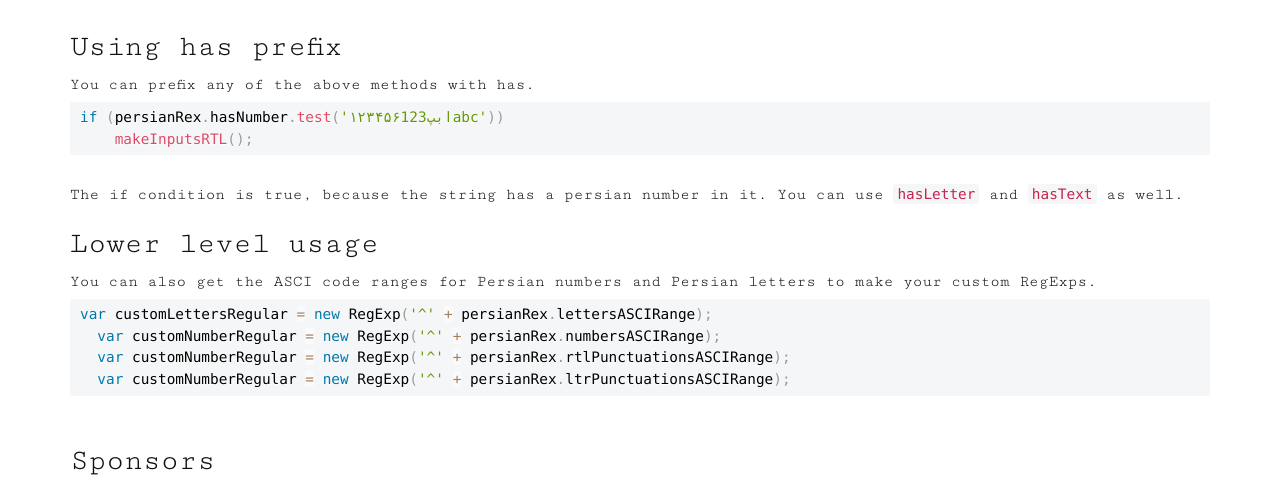
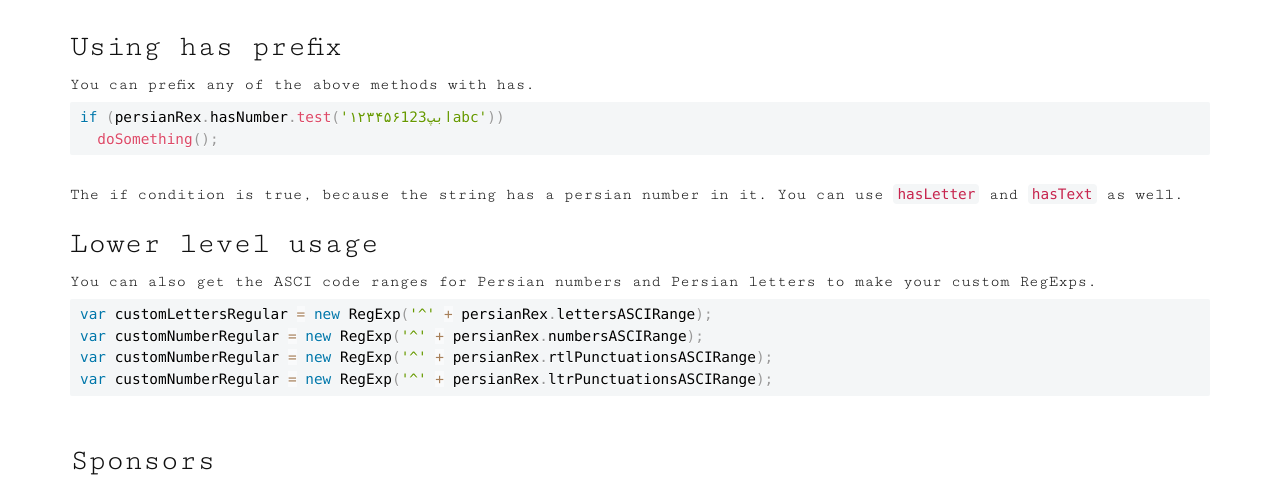
Before and after one commit to ImanMh/persianRex, a website: page index.html in a window 1280 px wide. Shown: the part 2800-3284 px from the top of the page. Drawn offline with Linux system fonts and the light colour scheme; a web font is replaced by a local one.

Commit message:
indentation fixed

```diff
--- a/index.html
+++ b/index.html
@@ -71,11 +71,11 @@
 
         <h2>Detecting RTL characters</h2>
         <span>From version 2 of this library, <code>rtl</code>  RegExp is added to give you the ability to detect if tested string contains only rtl characters or not. rtl characters are Persian letters, Persian numbers and only the punctuations that are rtl (not [] or / that are also used in English). This is added so that you can be absolutely sure that you are dealing with a rtl text. Here is the example:</span>
-        <code class="demo-code language-js">  if (persianRex.rtl.test('،'))
+        <code class="demo-code language-js">if (persianRex.rtl.test('،'))
   doSomething();
 
-  if (persianRex.rtl.test('!'))
-    doSomething(); //this line will not be executed</code>
+if (persianRex.rtl.test('!'))
+  doSomething(); //this line will not be executed</code>
 
       <h2>Punctuations</h2>
       <span>Since version <code>1.3.0</code> punctuations are added to the library and they are combined with the text method to create a more natural detection of Persian text. It's rare that anybody wants to test a string against Persian punctuation but we decided to expose is for our users. Here is how to use it:</span>
@@ -85,15 +85,15 @@
         <h2>Using has prefix</h2>
         <span>You can prefix any of the above methods with has.</span>
         <code class="demo-code language-js">if (persianRex.hasNumber.test('ابپ۱۲۳۴۵۶123abc'))
-    makeInputsRTL();</code>
+  doSomething();</code>
         <p>The if condition is true, because the string has a persian number in it. You can use <code>hasLetter</code> and <code>hasText</code> as well.</p>
 
         <h2>Lower level usage</h2>
         <span>You can also get the ASCI code ranges for Persian numbers and Persian letters to make your custom RegExps.</span>
         <code class="demo-code language-js">var customLettersRegular = new RegExp('^' + persianRex.lettersASCIRange);
-  var customNumberRegular = new RegExp('^' + persianRex.numbersASCIRange);
-  var customNumberRegular = new RegExp('^' + persianRex.rtlPunctuationsASCIRange);
-  var customNumberRegular = new RegExp('^' + persianRex.ltrPunctuationsASCIRange);</code>
+var customNumberRegular = new RegExp('^' + persianRex.numbersASCIRange);
+var customNumberRegular = new RegExp('^' + persianRex.rtlPunctuationsASCIRange);
+var customNumberRegular = new RegExp('^' + persianRex.ltrPunctuationsASCIRange);</code>
 
         <h2>Sponsors</h2>
         <p>Many of the regular expressions in this project is extracted from larger projects such as <a href="http://themeyab.com/" target="_blank">Themeyab.com</a>, If you think I'm are missing an important regular expression, feel free to open an <a href="https://github.com/ImanMh/persianRex/issues">issue</a> on this repository and I will include it in the next version.</p>
```
